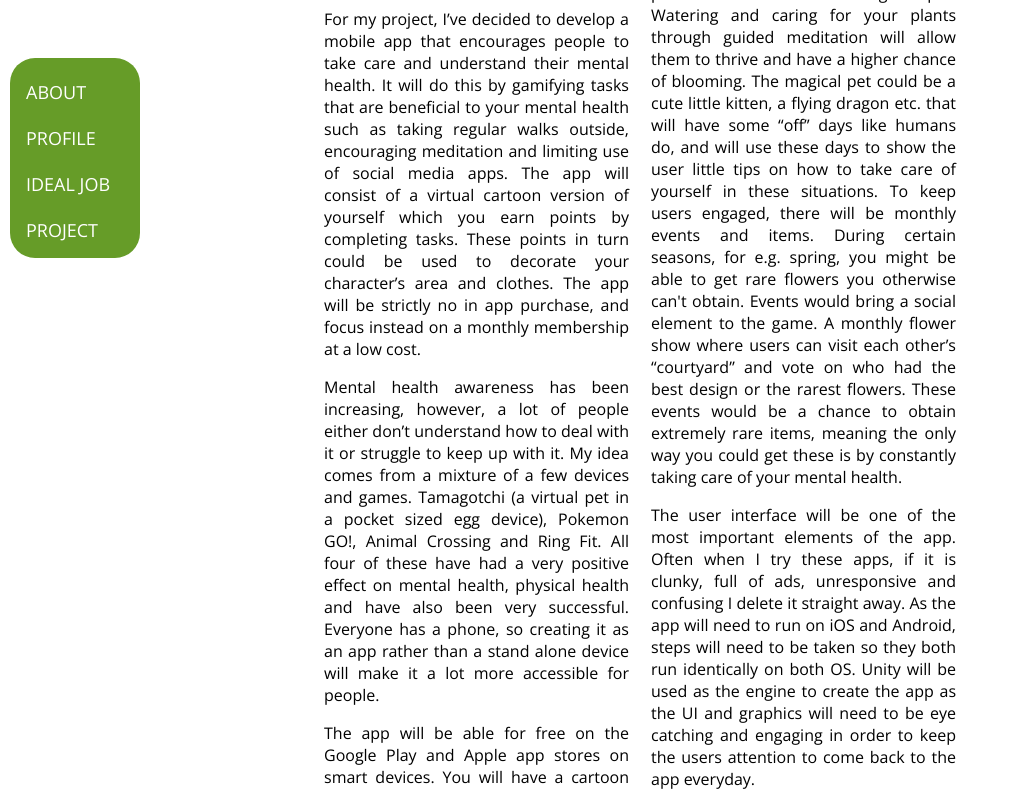
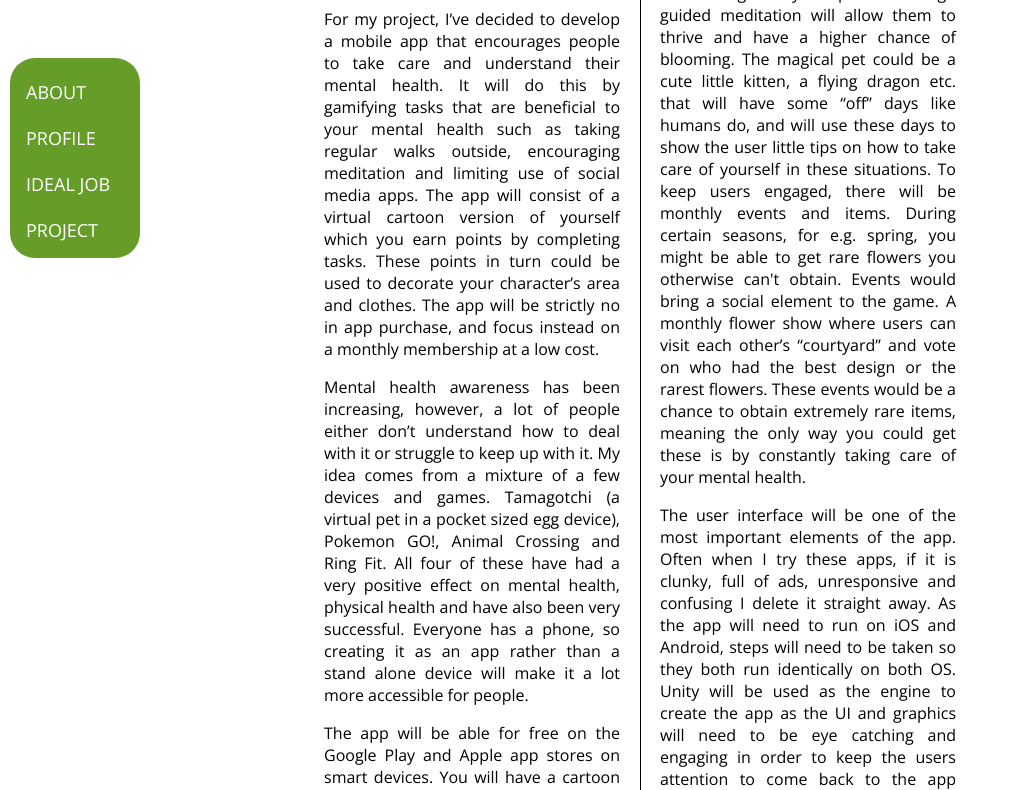
Before and after one commit to nataliecursio/nataliecursio.github.io, a plain HTML site: page project.html in a window 1280 px wide. Shown: the part 102-892 px from the top of the page, without its empty margins (0-1009 px from the left). Drawn offline with nearby package versions, Linux system fonts and the light colour scheme.

Commit message:
column format

```diff
--- a/style.css
+++ b/style.css
@@ -78,4 +78,7 @@ p {
   width: 50%;
   padding: 10px;
   column-count: 2;
+  column-gap: 40px;
+  column-rule-style: solid;
+  column-rule-width: 1px;
 }
```
